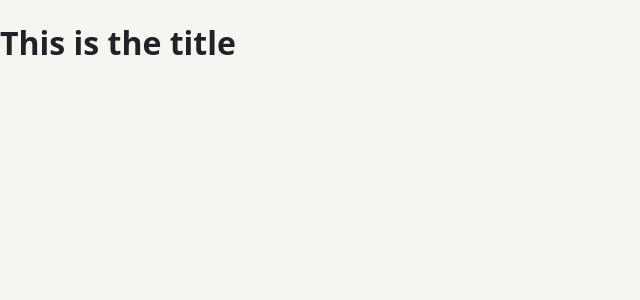
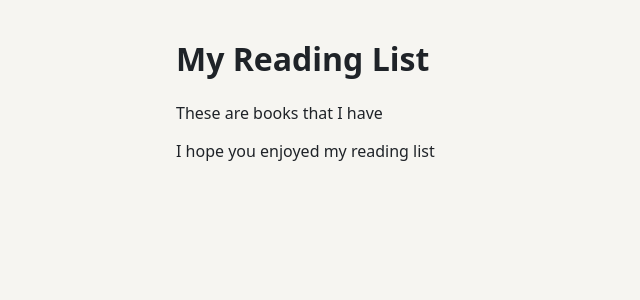
Before and after one commit to MarkDaly1993/reading_list_react, a React (Vite) app in the folder reading-list/: page / in a window 1280 px wide. Shown: the top 300 px of the page, without its empty margins (0-640 px from the left). Built offline with nearby package versions, Linux system fonts and the light colour scheme.

Commit message:
feat: added App function

```diff
--- /dev/null
+++ b/reading-list/src/App.tsx
@@ -0,0 +1,18 @@
+function App() {
+  return (
+    <>
+      <div className="page">
+        <header>
+          <h1>My Reading List</h1>
+          <p>These are books that I have</p>
+        </header>
+        <main></main>
+        <footer>
+          <p>I hope you enjoyed my reading list</p>
+        </footer>
+      </div>
+    </>
+  );
+}
+
+export default App;
--- a/reading-list/src/main.tsx
+++ b/reading-list/src/main.tsx
@@ -1,6 +1,12 @@
 // import { StrictMode } from 'react'
 import { createRoot } from "react-dom/client";
 import "./index.css";
-// import App from './App.tsx'
+import App from "./App.tsx";
 
-createRoot(document.getElementById("root")!).render(<h1>This is the title</h1>);
+const root = document.getElementById("root");
+
+if (root) {
+  createRoot(root).render(<App />);
+} else {
+  throw Error("no books where found");
+}
```
